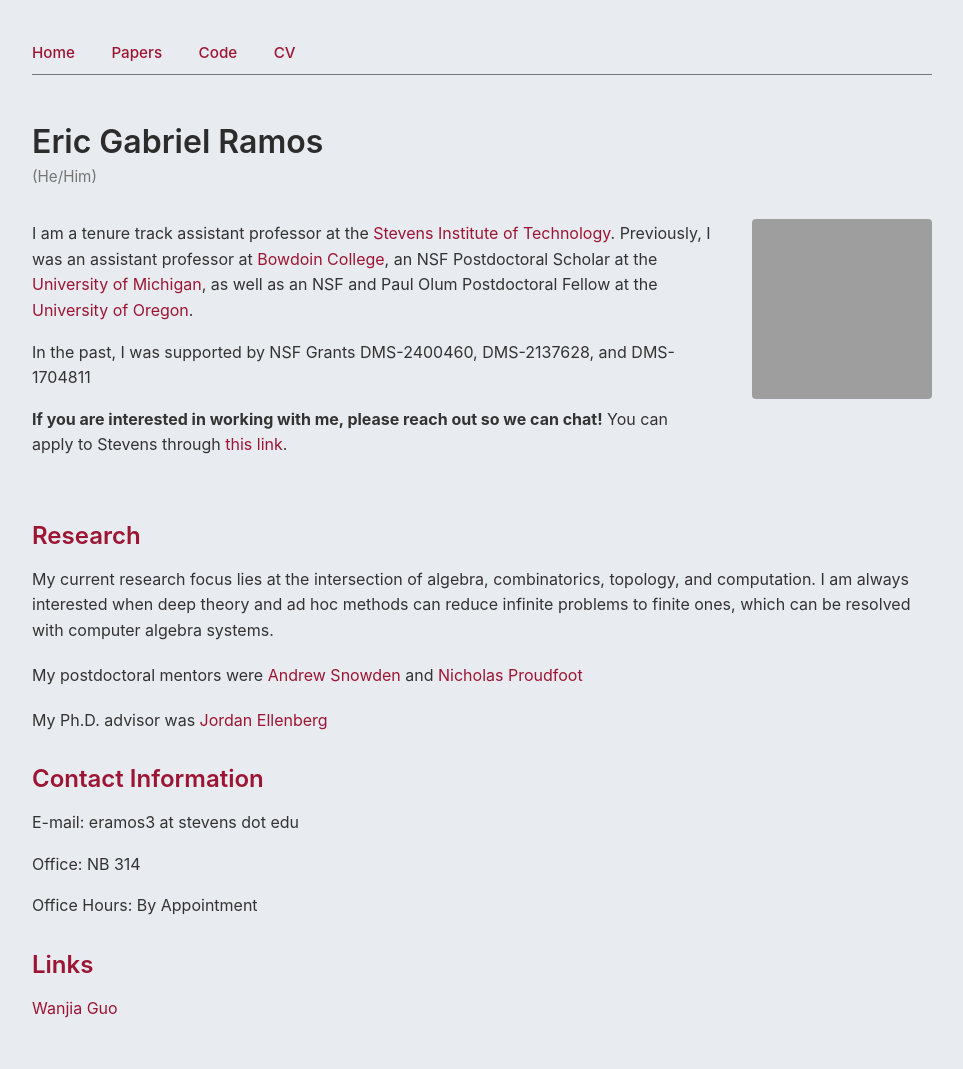
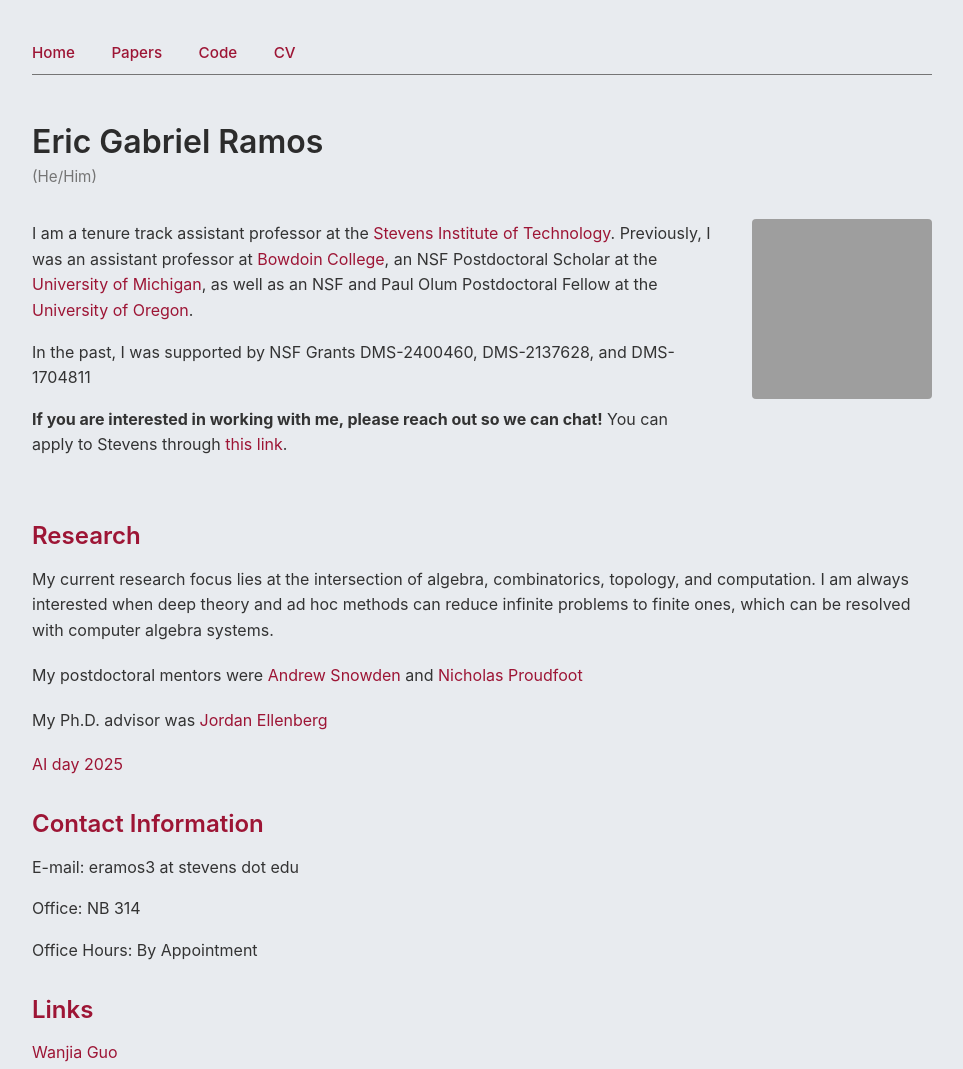
Before and after one commit to ericgramos/ericgramos.github.io, a plain HTML site: page index.html in a window 1280 px wide. Shown: the whole page, without its empty margins (158-1121 px from the left). Drawn offline with Linux system fonts and the light colour scheme; grey boxes are pictures that could not be loaded.

Commit message:
update
k

```diff
--- a/index.html
+++ b/index.html
@@ -43,6 +43,9 @@
                 <li>My postdoctoral mentors were <a href="http://www-personal.umich.edu/~asnowden/">Andrew Snowden</a> and <a href="http://pages.uoregon.edu/njp/">Nicholas Proudfoot</a></li>
 
                 <li>My Ph.D. advisor was <a href="http://math.wisc.edu/~ellenber">Jordan Ellenberg</a></li>
+
+                <li><a href = "https://ericgramos.github.io/ai_day/index.html"> AI day 2025 </a></li>
+
             </ul>
         </section>
 
```
